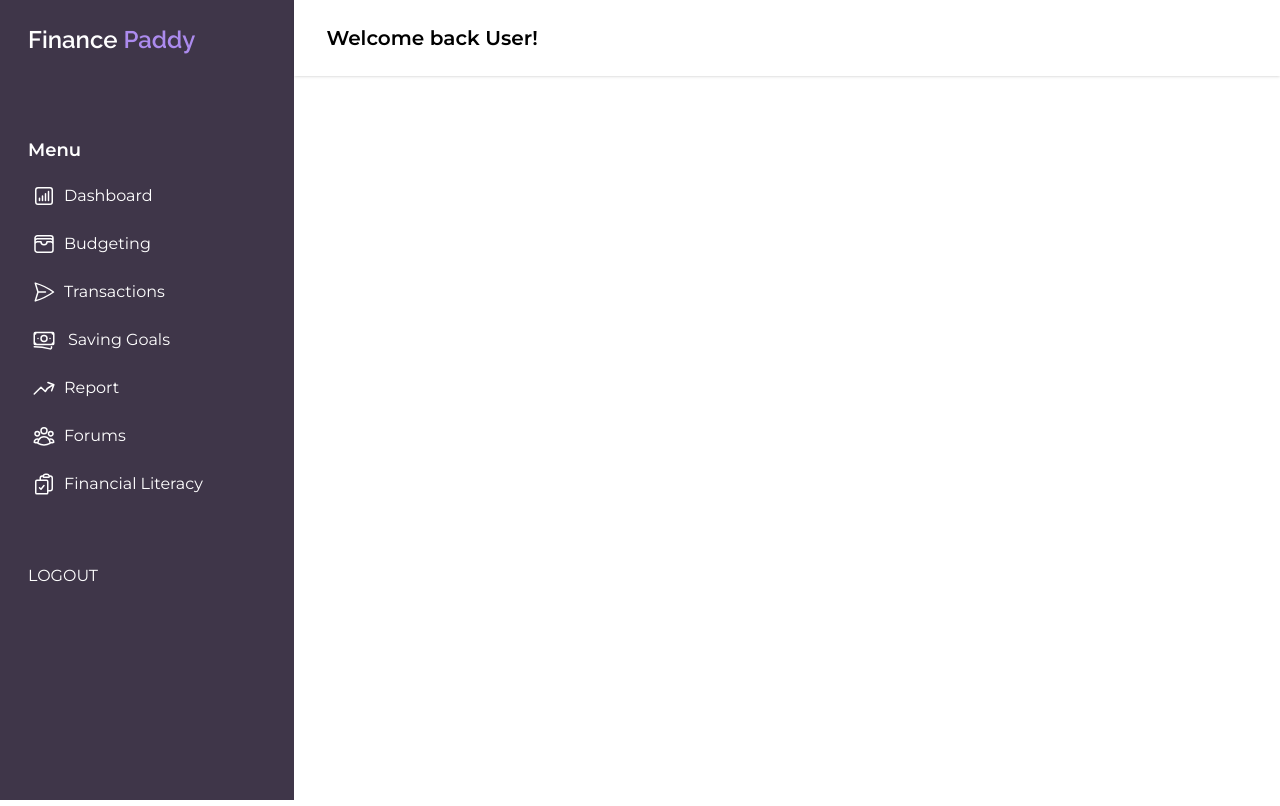
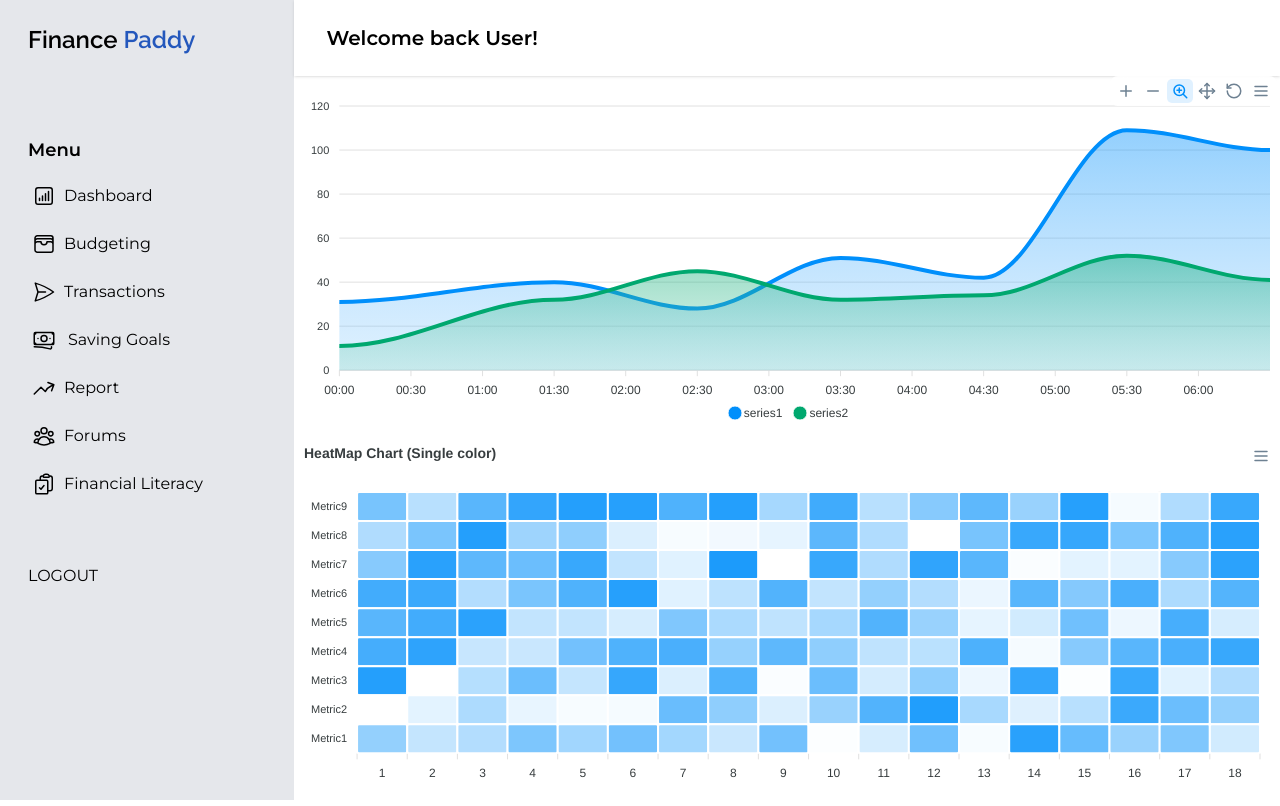
Before and after one commit to mabas-maryam/finance-paddy, a React (Vite) app: page /dashboard in a window 1280 px wide. Built offline with nearby package versions, Linux system fonts and the light colour scheme.

Commit message:
made some efforts on the user dashboard and changed colors for the app

```diff
--- a/package.json
+++ b/package.json
@@ -11,6 +11,7 @@
   },
   "dependencies": {
     "react": "^18.3.1",
+    "react-apexcharts": "^1.4.1",
     "react-dom": "^18.3.1",
     "react-router": "^6.24.0",
     "react-router-dom": "^6.24.0"
--- a/src/components/dashboard/DashboardLayout.jsx
+++ b/src/components/dashboard/DashboardLayout.jsx
@@ -7,7 +7,7 @@ const DashboardLayout = ({ children }) => {
     <div className="w-full min-h-screen font-tertiaryFont">
       <div className="w-full h-screen flex">
 
-      <div className="w-[23%] bg-[#3F3649] h-full px-7">
+      <div className="w-[23%] bg-gray-200 h-full px-7">
         <SideBar />
         </div>
 
--- a/src/components/dashboard/SideBar.jsx
+++ b/src/components/dashboard/SideBar.jsx
@@ -7,17 +7,17 @@ const SideBar = () => {
           <header className=" pt-6">
             <Link
               to="/"
-              className=" text-white font-primaryFont text-2xl font-semibold"
+              className=" text-black font-primaryFont text-2xl font-semibold"
             >
               Finance <span className="text-secondary">Paddy</span>
             </Link>
           </header>
 
-          <div className="text-white pt-20">
+          <div className="text-black pt-20">
             <p className="font-semibold text-lg">Menu</p>
 
             <ul className=" mt-4 flex flex-col space-y-4 ">
-              <li className="flex items-center gap-2 hover:bg-primary rounded-md p-1 ">
+              <li className="flex items-center gap-2 hover:bg-sideBarHover rounded-md p-1 ">
                 <svg
                   xmlns="http://www.w3.org/2000/svg"
                   fill="none"
@@ -35,7 +35,7 @@ const SideBar = () => {
                 Dashboard
               </li>
 
-              <li className="flex items-center gap-2 hover:bg-primary rounded-md p-1 ">
+              <li className="flex items-center gap-2 hover:bg-sideBarHover rounded-md p-1 ">
                 <svg
                   xmlns="http://www.w3.org/2000/svg"
                   fill="none"
@@ -53,7 +53,7 @@ const SideBar = () => {
                 Budgeting
               </li>
 
-              <li className="flex items-center gap-2 hover:bg-primary rounded-md p-1">
+              <li className="flex items-center gap-2 hover:bg-sideBarHover rounded-md p-1">
                 <svg
                   xmlns="http://www.w3.org/2000/svg"
                   fill="none"
@@ -71,12 +71,12 @@ const SideBar = () => {
                 Transactions
               </li>
 
-              <li className="flex items-center gap-3 hover:bg-primary rounded-md p-1">
+              <li className="flex items-center gap-3 hover:bg-sideBarHover rounded-md p-1">
               <svg xmlns="http://www.w3.org/2000/svg" fill="none" viewBox="0 0 24 24" stroke-width="1.5" stroke="currentColor" class="w-6 h-6"><path stroke-linecap="round" stroke-linejoin="round" d="M2.25 18.75a60.07 60.07 0 0 1 15.797 2.101c.727.198 1.453-.342 1.453-1.096V18.75M3.75 4.5v.75A.75.75 0 0 1 3 6h-.75m0 0v-.375c0-.621.504-1.125 1.125-1.125H20.25M2.25 6v9m18-10.5v.75c0 .414.336.75.75.75h.75m-1.5-1.5h.375c.621 0 1.125.504 1.125 1.125v9.75c0 .621-.504 1.125-1.125 1.125h-.375m1.5-1.5H21a.75.75 0 0 0-.75.75v.75m0 0H3.75m0 0h-.375a1.125 1.125 0 0 1-1.125-1.125V15m1.5 1.5v-.75A.75.75 0 0 0 3 15h-.75M15 10.5a3 3 0 1 1-6 0 3 3 0 0 1 6 0Zm3 0h.008v.008H18V10.5Zm-12 0h.008v.008H6V10.5Z"></path></svg>
                 Saving Goals
               </li>
 
-              <li className="flex items-center gap-2 hover:bg-primary rounded-md p-1">
+              <li className="flex items-center gap-2 hover:bg-sideBarHover rounded-md p-1">
                 <svg
                   xmlns="http://www.w3.org/2000/svg"
                   fill="none"
@@ -94,7 +94,7 @@ const SideBar = () => {
                 Report
               </li>
 
-              <li className="flex items-center gap-2 hover:bg-primary rounded-md p-1">
+              <li className="flex items-center gap-2 hover:bg-sideBarHover rounded-md p-1">
                 <svg
                   xmlns="http://www.w3.org/2000/svg"
                   fill="none"
@@ -112,7 +112,7 @@ const SideBar = () => {
                 Forums
               </li>
 
-              <li className="flex items-center gap-2 hover:bg-primary rounded-md p-1">
+              <li className="flex items-center gap-2 hover:bg-sideBarHover rounded-md p-1">
               <svg
                 xmlns="http://www.w3.org/2000/svg"
                 fill="none"
--- a/src/pages/dashboard/Dashboard.jsx
+++ b/src/pages/dashboard/Dashboard.jsx
@@ -1,14 +1,123 @@
-import React from "react";
-import { Link, useNavigate } from "react-router-dom";
+import React, { useState } from "react";
 import DashboardLayout from "../../components/dashboard/DashboardLayout";
+import ReactApexChart from 'react-apexcharts';
+
+// Functional Component for the Heatmap Chart
+const HeatmapChart = () => {
+  const generateData = (count, range) => {
+    let i = 0;
+    const series = [];
+    while (i < count) {
+      const x = (i + 1).toString(); // Corrected line
+      const y = Math.floor(Math.random() * (range.max - range.min + 1)) + range.min;
+      series.push({ x, y });
+      i++;
+    }
+    return series;
+  };
+
+  const [chartData] = useState({
+    series: [
+      { name: 'Metric1', data: generateData(18, { min: 0, max: 90 }) },
+      { name: 'Metric2', data: generateData(18, { min: 0, max: 90 }) },
+      { name: 'Metric3', data: generateData(18, { min: 0, max: 90 }) },
+      { name: 'Metric4', data: generateData(18, { min: 0, max: 90 }) },
+      { name: 'Metric5', data: generateData(18, { min: 0, max: 90 }) },
+      { name: 'Metric6', data: generateData(18, { min: 0, max: 90 }) },
+      { name: 'Metric7', data: generateData(18, { min: 0, max: 90 }) },
+      { name: 'Metric8', data: generateData(18, { min: 0, max: 90 }) },
+      { name: 'Metric9', data: generateData(18, { min: 0, max: 90 }) },
+    ],
+    options: {
+      chart: {
+        height: 350,
+        type: 'heatmap',
+      },
+      dataLabels: {
+        enabled: false,
+      },
+      colors: ['#008FFB'],
+      title: {
+        text: 'HeatMap Chart (Single color)',
+      },
+    },
+  });
+
+  return (
+    <div>
+      <div id="heatmap-chart">
+        <ReactApexChart options={chartData.options} series={chartData.series} type="heatmap" height={350} />
+      </div>
+      <div id="html-dist"></div>
+    </div>
+  );
+};
+
+// Class-Based Component for the Area Chart
+class AreaChart extends React.Component {
+  constructor(props) {
+    super(props);
+
+    this.state = {
+      series: [
+        {
+          name: 'series1',
+          data: [31, 40, 28, 51, 42, 109, 100]
+        },
+        {
+          name: 'series2',
+          data: [11, 32, 45, 32, 34, 52, 41]
+        }
+      ],
+      options: {
+        chart: {
+          height: 350,
+          type: 'area'
+        },
+        dataLabels: {
+          enabled: false
+        },
+        stroke: {
+          curve: 'smooth'
+        },
+        xaxis: {
+          type: 'datetime',
+          categories: [
+            "2018-09-19T00:00:00.000Z",
+            "2018-09-19T01:30:00.000Z",
+            "2018-09-19T02:30:00.000Z",
+            "2018-09-19T03:30:00.000Z",
+            "2018-09-19T04:30:00.000Z",
+            "2018-09-19T05:30:00.000Z",
+            "2018-09-19T06:30:00.000Z"
+          ]
+        },
+        tooltip: {
+          x: {
+            format: 'dd/MM/yy HH:mm'
+          },
+        },
+      },
+    };
+  }
+
+  render() {
+    return (
+      <div>
+        <div id="area-chart">
+          <ReactApexChart options={this.state.options} series={this.state.series} type="area" height={350} />
+        </div>
+        <div id="html-dist"></div>
+      </div>
+    );
+  }
+}
 
 const Dashboard = () => {
   return (
-
     <DashboardLayout>
-
-        <div></div>
-
+      <AreaChart />
+      <HeatmapChart />
     </DashboardLayout>
   );
 };
--- a/tailwind.config.js
+++ b/tailwind.config.js
@@ -1,27 +1,22 @@
 /** @type {import('tailwindcss').Config} */
 export default {
-  content: [
-    "./index.html",
-    "./src/**/*.{js,ts,jsx,tsx}",
-  ],
+  content: ["./index.html", "./src/**/*.{js,ts,jsx,tsx}"],
   theme: {
     extend: {
       colors: {
-        primary: '#7151A9',
-        appGrey: '#374151',
-        hoverColor: '#68923C',
-        secondary: '#AC8BEE'
+        primary: "#008FFB",
+        appGrey: "#374151",
+        hoverColor: "#68923C",
+        secondary: "#2357BC",
+        sideBarHover: "#36A7FC",
       },
-
-
-
 
       fontFamily: {
         primaryFont: ["Raleway", "sans-serif"],
         secondaryFont: ["Roboto", "sans-serif"],
-        tertiaryFont: ["Montserrat", "sans-serif"]
-      }
+        tertiaryFont: ["Montserrat", "sans-serif"],
+      },
     },
   },
   plugins: [],
-}
+};
```
Also changed, not shown: src/index.css (line endings or trailing spaces), 1 other file (tests, documents, lock files or other folders).
